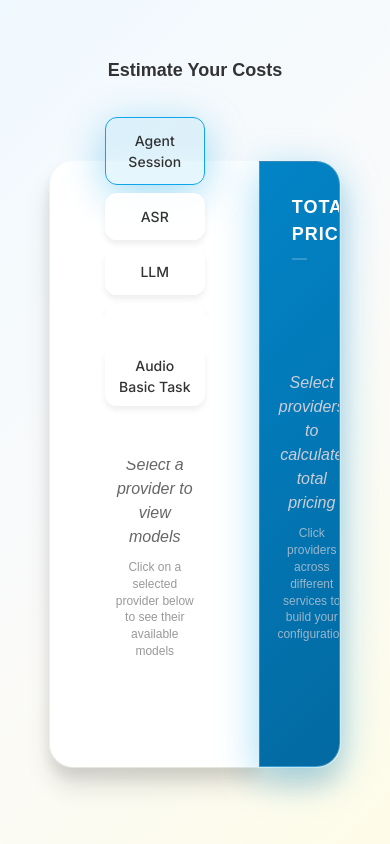
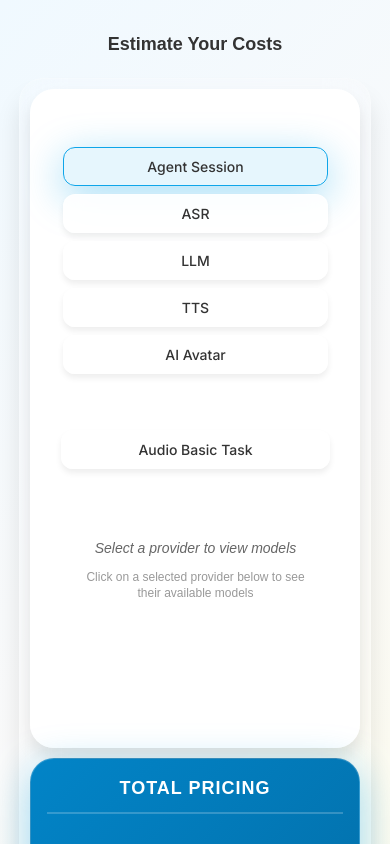
Before and after one commit to sarthak1991/agorapricingcalculator, a React (Vite) app: page / in a window 390 px wide. Shown: the top 844 px of the page. Built offline with nearby package versions, Linux system fonts and the light colour scheme.

Commit message:
Mobile ready

```diff
--- a/src/App.css
+++ b/src/App.css
@@ -974,3 +974,253 @@
   margin: 0;
   padding: 0;
 }
+
+/* Mobile Responsiveness - Key Breakpoints */
+@media (max-width: 768px) {
+  /* Main Layout Adjustments */
+  .flex-container {
+    height: auto;
+    min-height: 100vh;
+  }
+
+  .row-1 {
+    height: auto;
+    min-height: 8vh;
+    padding: 10px 0;
+    font-size: 18px;
+  }
+
+  .row-2 {
+    height: auto;
+    min-height: 92vh;
+    padding: 10px;
+  }
+
+  .placeholder-box {
+    flex-direction: column !important;
+    width: 95% !important;
+    height: auto !important;
+    min-height: 85vh;
+    padding: 10px;
+    margin: 0 auto;
+  }
+
+  /* Stack div2 and div3 vertically on mobile */
+  .div2 {
+    flex: none !important;
+    width: 100% !important;
+    height: auto !important;
+    min-height: 40vh;
+    border-radius: var(--radius-2xl) !important;
+    margin-bottom: 10px;
+    padding: var(--space-4) !important;
+  }
+
+  .div3 {
+    flex: none !important;
+    width: 100% !important;
+    height: auto !important;
+    min-height: 45vh;
+    border-radius: var(--radius-2xl) !important;
+    margin: 0;
+    padding: var(--space-4) !important;
+  }
+
+  /* Service Boxes (div4) Mobile */
+  .div4 {
+    height: auto !important;
+    min-height: 120px;
+    margin-bottom: 10px;
+  }
+
+  .services-row {
+    flex-direction: column !important;
+    gap: 8px !important;
+    padding: 8px !important;
+  }
+
+  .service-box {
+    width: 100% !important;
+    min-width: auto !important;
+    padding: var(--space-3) !important;
+    font-size: var(--text-base) !important;
+    text-align: center !important;
+  }
+
+  /* Provider Boxes (div5) Mobile */
+  .div5 {
+    height: auto !important;
+    min-height: 100px;
+    margin-bottom: 10px;
+  }
+
+  .providers-row {
+    flex-direction: column !important;
+    gap: 6px !important;
+    padding: 6px !important;
+  }
+
+  .provider-box {
+    width: 100% !important;
+    min-width: auto !important;
+    padding: var(--space-3) !important;
+    font-size: var(--text-base) !important;
+    text-align: center !important;
+  }
+
+  /* Models Section (div6) Mobile */
+  .div6 {
+    height: auto !important;
+    min-height: 200px;
+    overflow-y: auto;
+  }
+
+  .models-selection-display {
+    height: auto !important;
+    min-height: 200px;
+  }
+
+  .models-columns-container {
+    flex-direction: column !important;
+    gap: 8px !important;
+  }
+
+  .models-column {
+    width: 100% !important;
+  }
+
+  .model-radio-item {
+    padding: 12px !important;
+    min-height: 50px !important;
+  }
+
+  .model-radio-content {
+    flex-direction: column !important;
+    align-items: flex-start !important;
+    gap: 4px !important;
+  }
+
+  .model-radio-price-container {
+    align-self: flex-end !important;
+  }
+
+  /* Service Breakdown Mobile */
+  .service-breakdown {
+    grid-template-columns: 1fr !important;
+    gap: 8px !important;
+  }
+
+  .service-item {
+    min-height: 60px !important;
+    max-height: none !important;
+    height: auto !important;
+    padding: 12px !important;
+    flex-direction: column !important;
+    align-items: flex-start !important;
+    gap: 4px !important;
+  }
+
+  .service-info {
+    width: 100% !important;
+    text-align: left !important;
+  }
+
+  .service-total {
+    align-self: flex-end !important;
+  }
+
+  /* Typography Mobile Adjustments */
+  .grand-total-amount {
+    font-size: 32px !important;
+  }
+
+  .stat-number {
+    font-size: 20px !important;
+  }
+
+  /* Selected Providers Grid Mobile */
+  .selected-providers-grid {
+    grid-template-columns: 1fr !important;
+    gap: 8px !important;
+  }
+
+  .selected-provider-item {
+    padding: 12px !important;
+    text-align: left !important;
+  }
+
+  /* No Selections State Mobile */
+  .no-selections {
+    padding: 20px !important;
+  }
+
+  .no-selection-text {
+    font-size: 14px !important;
+  }
+
+  .no-models-selected {
+    padding: 20px !important;
+  }
+
+  .no-models-text {
+    font-size: 14px !important;
+  }
+
+  /* Buttons Mobile */
+  .btn-primary, .btn-secondary {
+    width: 100% !important;
+    padding: var(--space-4) !important;
+    text-align: center !important;
+  }
+
+  /* Form Elements Mobile */
+  .calculator-input, .calculator-select {
+    font-size: 16px !important; /* Prevents zoom on iOS */
+    padding: var(--space-4) !important;
+  }
+}
+
+/* Small Mobile Phones (320px - 480px) */
+@media (max-width: 480px) {
+  .service-box, .provider-box {
+    font-size: var(--text-sm) !important;
+    padding: var(--space-2) var(--space-3) !important;
+  }
+
+  .grand-total-amount {
+    font-size: 28px !important;
+  }
+
+  .model-radio-name {
+    font-size: 11px !important;
+  }
+
+  .service-name {
+    font-size: 11px !important;
+  }
+
+  .div4, .div5, .div6 {
+    padding: 8px !important;
+  }
+}
+
+/* Large Mobile Phones (481px - 768px) */
+@media (min-width: 481px) and (max-width: 768px) {
+  .services-row {
+    flex-direction: row !important;
+    flex-wrap: wrap !important;
+  }
+
+  .service-box {
+    width: calc(50% - 4px) !important;
+  }
+
+  .providers-row {
+    flex-direction: row !important;
+    flex-wrap: wrap !important;
+  }
+
+  .provider-box {
+    width: calc(50% - 3px) !important;
+  }
+}
```
Also changed, not shown: src/components/PricingCalculator.css (+132 -6 lines).
